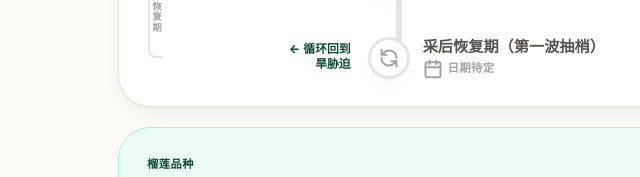
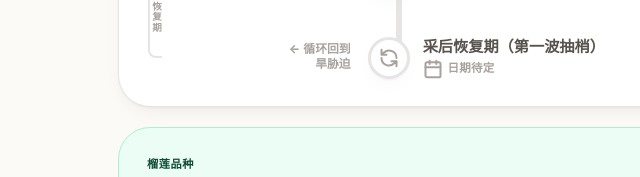
Before and after one commit to stanleywoosweeleong/agriprotimeline, a plain HTML site: page index.html in a window 1280 px wide. Shown: the part 789-966 px from the top of the page, 154-794 px from the left. Drawn offline with Linux system fonts and the light colour scheme.

Commit message:
Add files via upload

```diff
--- a/index.html
+++ b/index.html
@@ -155,7 +155,7 @@
   .l-dyn.unknown{border-color:var(--ink-faint);border-style:dashed;background:transparent;}
   .l-dyn.unknown span{color:var(--ink-faint);}
   .daa-zero{display:inline-block;color:var(--accent);font-weight:800;font-size:.66rem;letter-spacing:.02em;}
-  .loop-tag{display:inline-block;text-transform:none;color:var(--accent);font-weight:800;letter-spacing:0;line-height:1.25;white-space:normal;}
+  .loop-tag{display:inline-block;text-transform:none;color:inherit;font-weight:800;letter-spacing:0;line-height:1.25;white-space:normal;}
 
   .node{position:absolute;left:-2rem;right:-2rem;display:flex;align-items:center;height:80px;margin-top:-40px;cursor:pointer;}
   .node-elapsed{position:absolute;left:0;width:calc(34% - 2.4rem);text-align:right;
```
